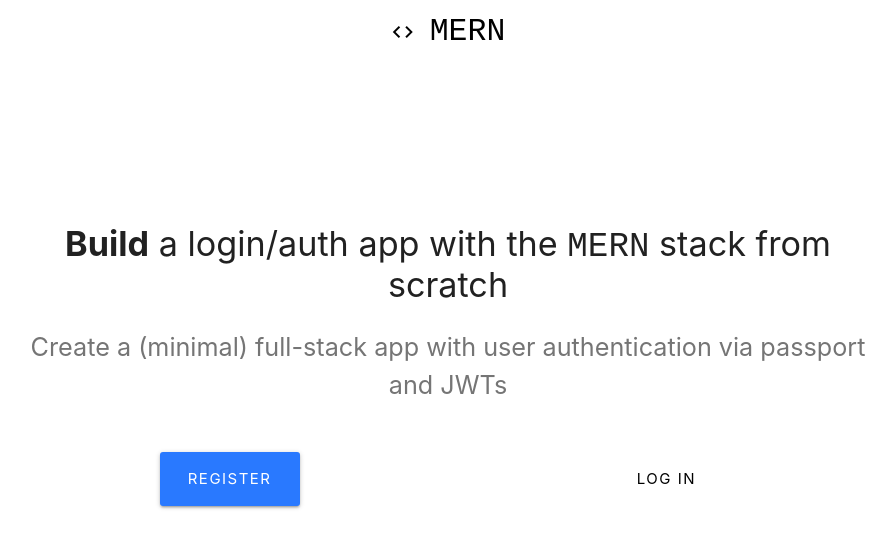
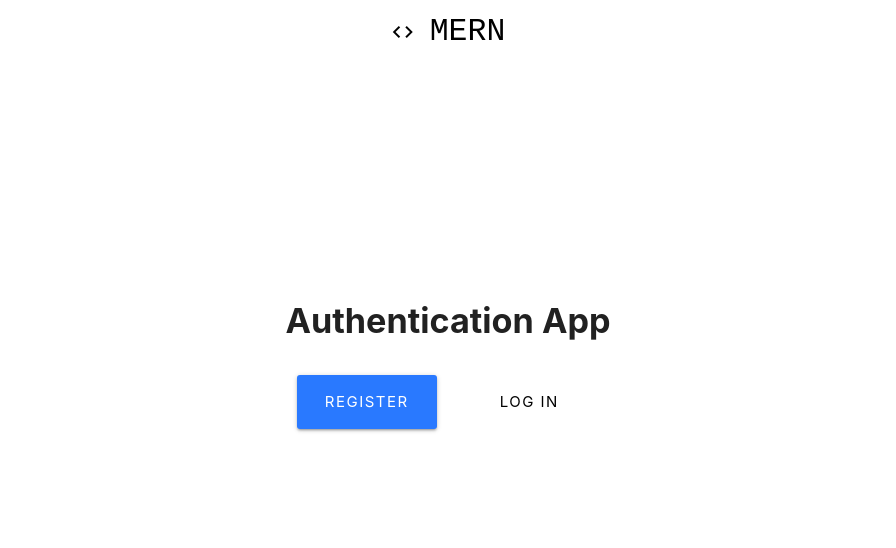
Before and after one commit to Sapnavishnoi/authentication-application, a React (Create React App) app in the folder client/: page / in a window 1280 px wide. Shown: the top 548 px of the page, without its empty margins (192-1088 px from the left). Built offline with nearby package versions, Linux system fonts and the light colour scheme.

Commit message:
Update Landing.js

```diff
--- a/client/src/components/layout/Landing.js
+++ b/client/src/components/layout/Landing.js
@@ -8,14 +8,9 @@ class Landing extends Component {
         <div className="row">
           <div className="col s12 center-align">
             <h4>
-              <b>Build</b> a login/auth app with the{" "}
-              <span style={{ fontFamily: "monospace" }}>MERN</span> stack from
-              scratch
+              <b>Authentication App</b>
             </h4>
-            <p className="flow-text grey-text text-darken-1">
-              Create a (minimal) full-stack app with user authentication via
-              passport and JWTs
-            </p>
+
             <br />
             <div className="col s6">
               <Link
```
